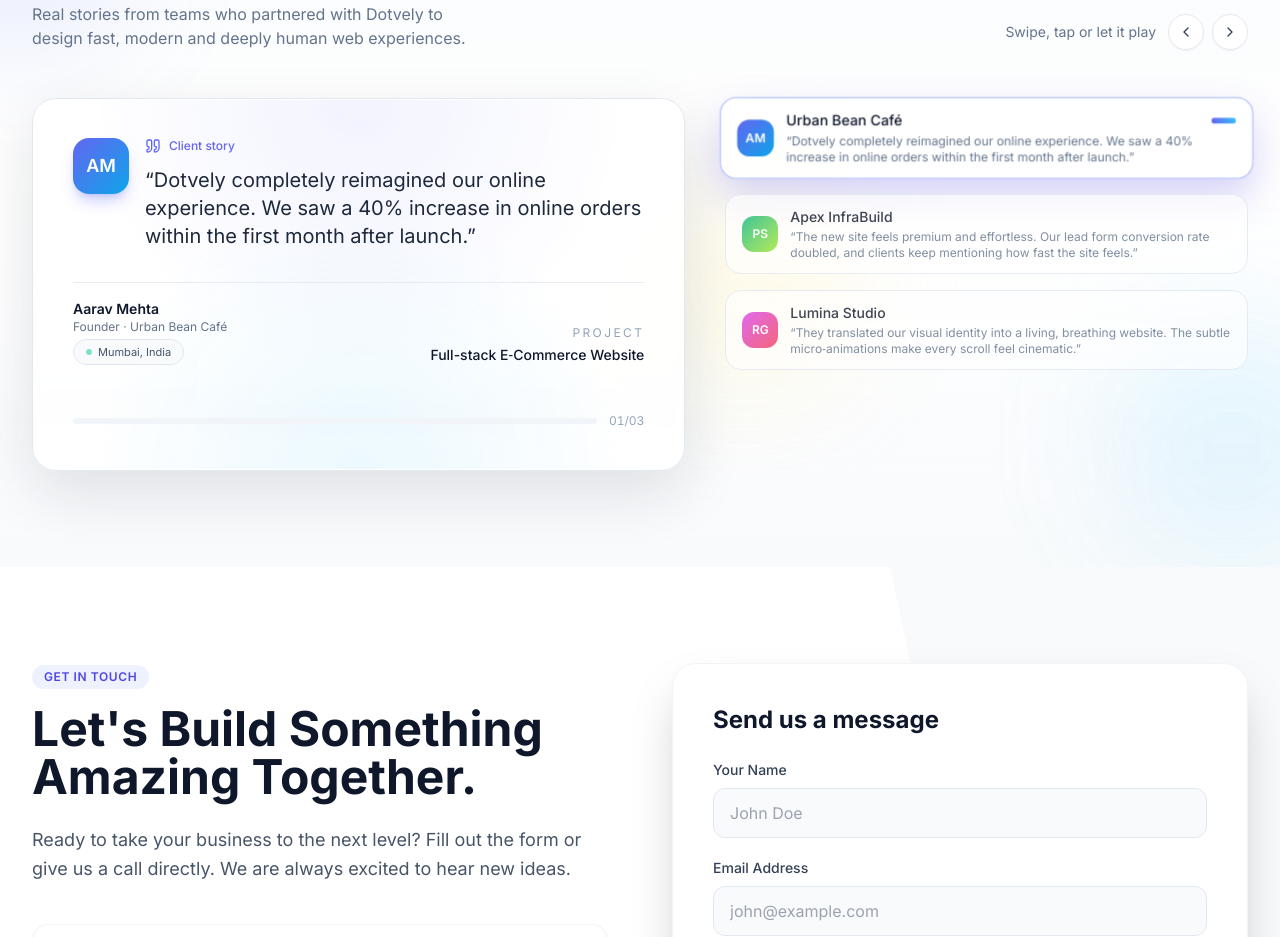
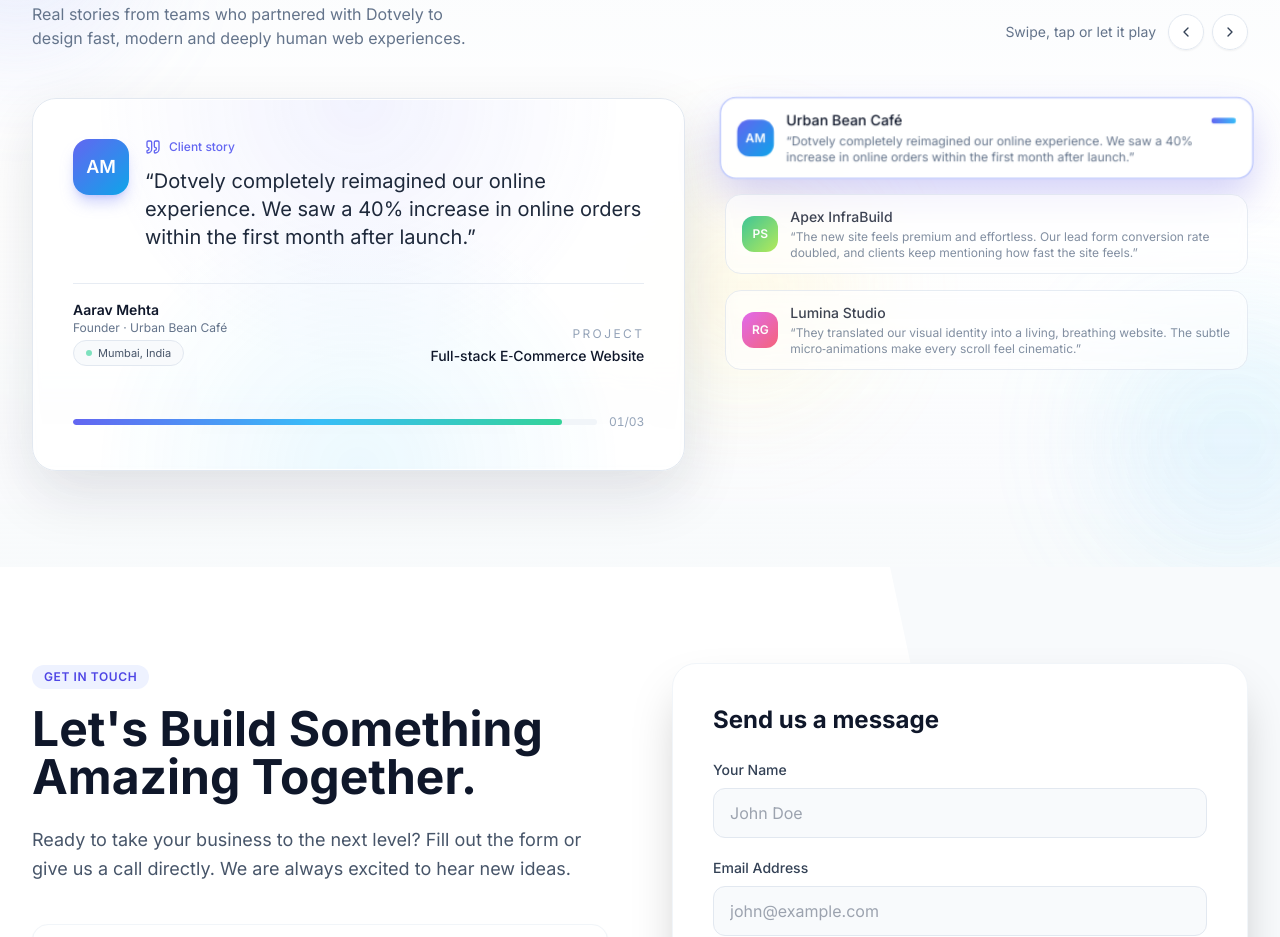
Before and after one commit to Tawseef10/Dotvely, a React (Vite) app: page / in a window 1280 px wide. Shown: the part 3660-4597 px from the top of the page. Built offline with nearby package versions, Linux system fonts and the light colour scheme.

Commit message:
Testimonials 3

```diff
--- a/components/Testimonials.tsx
+++ b/components/Testimonials.tsx
@@ -53,6 +53,7 @@ const AUTO_PLAY_INTERVAL = 7000; // ms
 const Testimonials: React.FC = () => {
   const [activeIndex, setActiveIndex] = useState(0);
   const [isHovering, setIsHovering] = useState(false);
+  const [progress, setProgress] = useState(0);
 
   const goTo = (index: number) => {
     const total = testimonials.length;
@@ -72,6 +73,27 @@ const Testimonials: React.FC = () => {
     }, AUTO_PLAY_INTERVAL);
 
     return () => clearTimeout(timer);
+  }, [activeIndex, isHovering]);
+
+  // Live progress bar tied to autoplay
+  useEffect(() => {
+    if (isHovering) return;
+
+    setProgress(0);
+    const start = performance.now();
+    let frameId: number;
+
+    const tick = () => {
+      const elapsed = performance.now() - start;
+      const pct = Math.min((elapsed / AUTO_PLAY_INTERVAL) * 100, 100);
+      setProgress(pct);
+      if (pct < 100) {
+        frameId = requestAnimationFrame(tick);
+      }
+    };
+
+    frameId = requestAnimationFrame(tick);
+    return () => cancelAnimationFrame(frameId);
   }, [activeIndex, isHovering]);
 
   const active = testimonials[activeIndex];
@@ -134,7 +156,7 @@ const Testimonials: React.FC = () => {
           <article className="group relative overflow-hidden rounded-3xl border border-slate-200 bg-white/90 backdrop-blur-sm shadow-[0_22px_60px_rgba(15,23,42,0.12)] p-8 sm:p-10 transition-transform duration-500 hover:-translate-y-1 hover:shadow-[0_26px_70px_rgba(15,23,42,0.18)]">
             <div className="absolute inset-px rounded-[1.4rem] bg-[radial-gradient(circle_at_top,_rgba(129,140,248,0.13),transparent_55%),radial-gradient(circle_at_bottom,_rgba(56,189,248,0.12),transparent_55%)] opacity-80" />
 
-            <div className="relative flex flex-col gap-8 animate-float">
+            <div className="relative flex flex-col gap-8">
               <div className="flex items-start gap-4">
                 <div className="shrink-0">
                   <div
@@ -190,7 +212,8 @@ const Testimonials: React.FC = () => {
                 <div className="relative h-1.5 flex-1 overflow-hidden rounded-full bg-slate-100">
                   <div
                     key={active.id}
-                    className="absolute inset-y-0 left-0 rounded-full bg-gradient-to-r from-indigo-500 via-sky-400 to-emerald-400 animate-[shimmer_7s_linear_forwards]"
+                    className="absolute inset-y-0 left-0 rounded-full bg-gradient-to-r from-indigo-500 via-sky-400 to-emerald-400 transition-[width] duration-150 ease-linear"
+                    style={{ width: `${progress}%` }}
                   />
                 </div>
                 <span className="text-xs tabular-nums text-slate-400">
```
